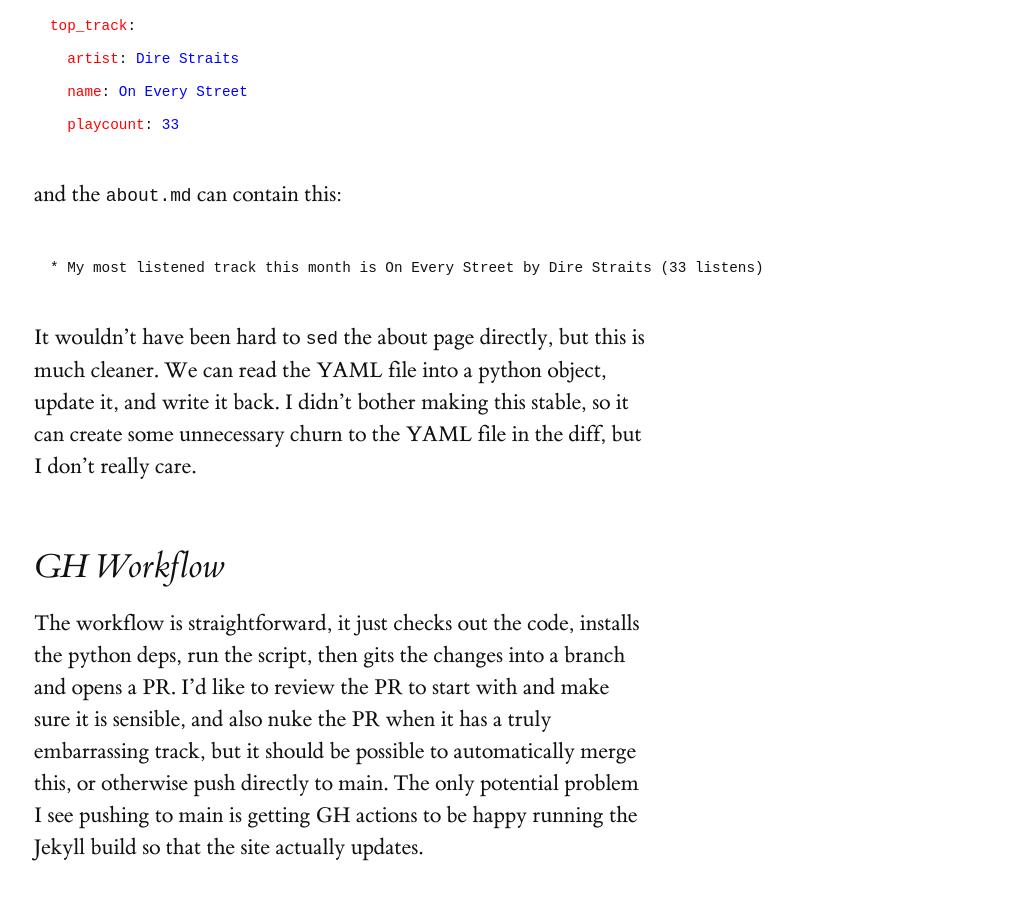
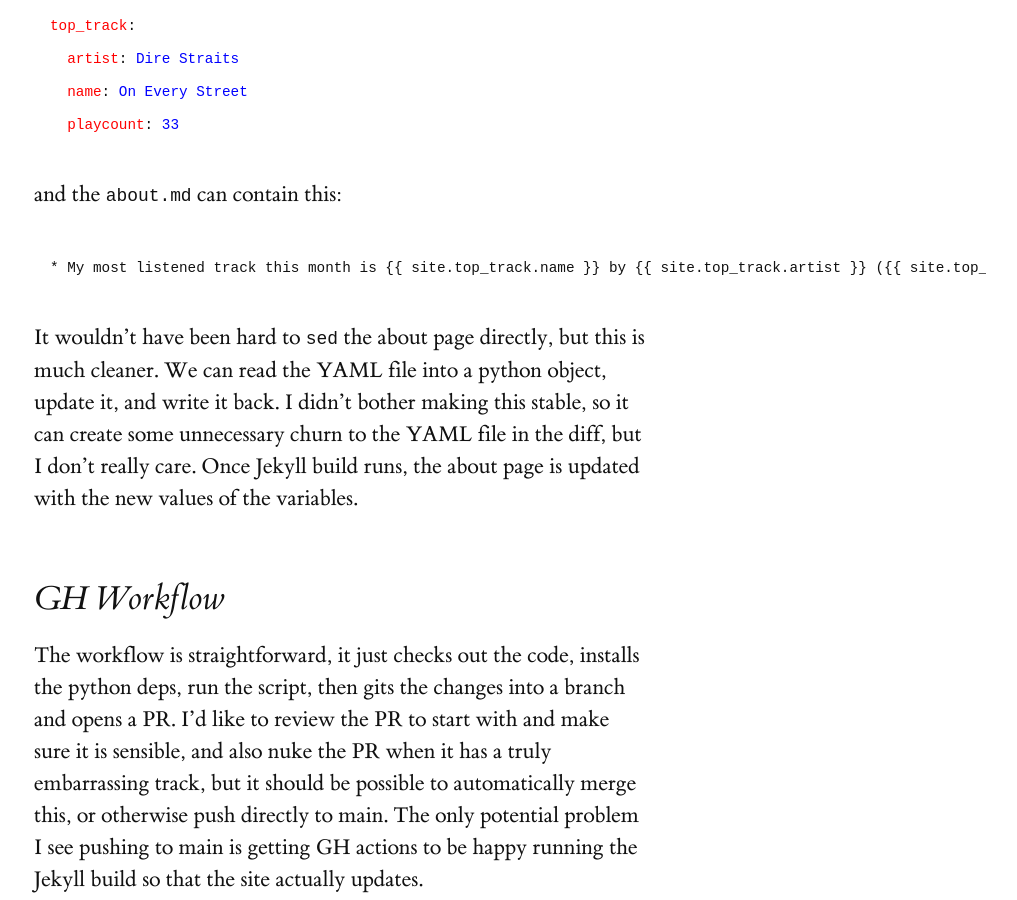
Before and after one commit to christopherdoyle/christopherdoyle.github.io, a Jekyll site: the page built from _posts/2025-05-24-Automating-last-fm-about-page.md, in a window 1280 px wide and 900 px high, scrolled down 1284 px. Shown: the whole window, without its empty margins (126-1143 px from the left). Built offline with Jekyll 4.4.1, drawn with Linux system fonts in a browser that asks for light colours; our own code applies the rules of GitHub Pages for plain Markdown files.

Commit message:
Fixed link and disable interpolation on example about how interpolation works

````diff
--- a/_posts/2025-05-24-Automating-last-fm-about-page.md
+++ b/_posts/2025-05-24-Automating-last-fm-about-page.md
@@ -6,7 +6,7 @@ date: 2025-05-23
 I "scrobble" all of my listens to [last.fm](https://www.last.fm/), which for some reason still exists.
 You can automatically link Spotify to last.fm to have all of your listens synced there --- and for some reason this feature still exists.
 This is quite nice, because Spotify have deigned that your stats are only available once a year ---und exactly vonce a year--- in a specially curated selection of statistics.
-I thought it would be fun to put my top track of the month on the [about page]("about"), and this proved quite easy to automate with a github workflow.
+I thought it would be fun to put my top track of the month on the [about page](/about), and this proved quite easy to automate with a github workflow.
 
 ## The script
 
@@ -27,13 +27,16 @@ top_track:
 
 and the `about.md` can contain this:
 
+{% raw %}
 ```markdown
 * My most listened track this month is {{ site.top_track.name }} by {{ site.top_track.artist }} ({{ site.top_track.playcount }} listens)
 ```
+{% endraw %}
 
 It wouldn't have been hard to `sed` the about page directly, but this is much cleaner.
 We can read the YAML file into a python object, update it, and write it back.
 I didn't bother making this stable, so it can create some unnecessary churn to the YAML file in the diff, but I don't really care.
+Once Jekyll build runs, the about page is updated with the new values of the variables.
 
 ## GH workflow
 
````
